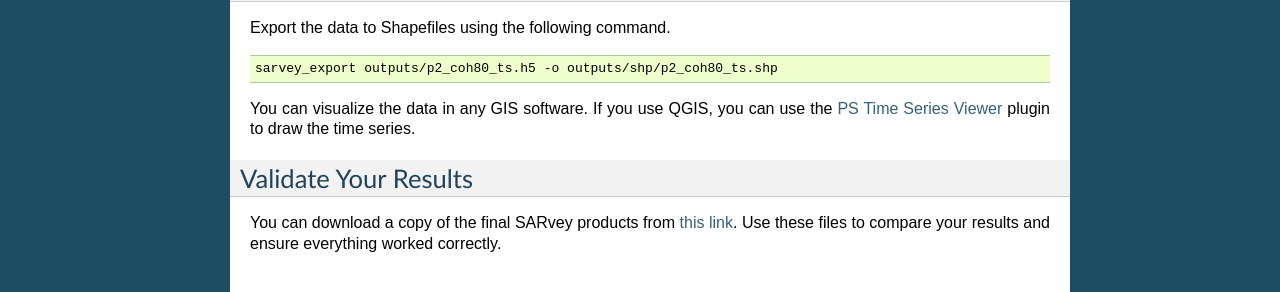
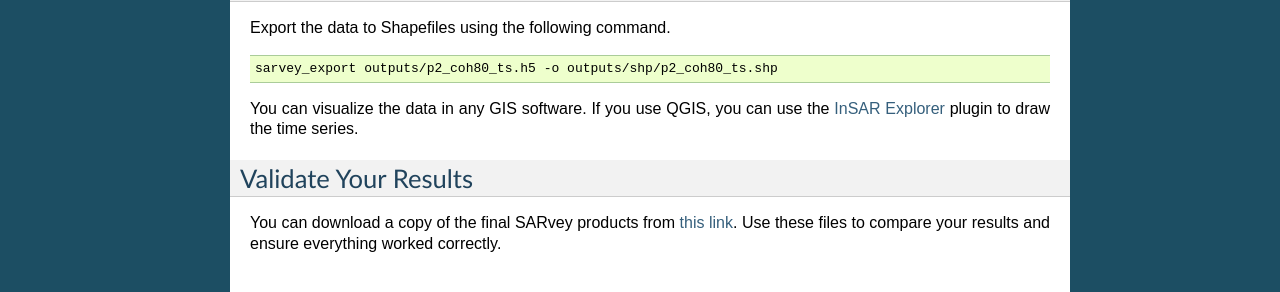
Before and after one commit to luhipi/sarvey, a Sphinx documentation site: the page built from docs/demo/demo_masjed_dam_fast_track.rst, in a window 1280 px wide. Shown: the part 1261-1553 px from the top of the page. Built offline with Sphinx 7.4.7, drawn with Linux system fonts in a browser that asks for light colours; pages that are not in the unit, such as notebooks, are missing from menus.

Commit message:
update documentation with insar-explorer.

```diff
--- a/README.rst
+++ b/README.rst
@@ -201,7 +201,7 @@
 .. _SNAP: https://step.esa.int/main/toolboxes/snap
 .. _Shapefiles: https://doc.arcgis.com/en/arcgis-online/reference/shapefiles.htm
 .. _QGIS: https://qgis.org/en/site/
-.. _`PS Time Series Viewer`: https://plugins.qgis.org/plugins/pstimeseries/
+.. _`InSAR Explorer`: https://luhipi.github.io/insar-explorer/
 .. _OSM: https://www.openstreetmap.org/
 .. _WSL: https://learn.microsoft.com/en-us/windows/wsl/
 .. _FERN.Lab: https://fernlab.gfz-potsdam.de/
--- a/docs/demo/demo_masjed_dam_detailed_guide.rst
+++ b/docs/demo/demo_masjed_dam_detailed_guide.rst
@@ -343,7 +343,7 @@ Export the data to Shapefiles using the following command:
 
     sarvey_export outputs/p2_coh70_ts.h5 -o outputs/shp/p2_coh70_ts.shp
 
-You can open the exported data in any GIS software. If you use QGIS, you can use the `PS Time Series Viewer <https://plugins.qgis.org/plugins/pstimeseries/>`_ plugin to draw the time series.
+You can open the exported data in any GIS software. If you use QGIS, you can use the `InSAR Explorer <https://luhipi.github.io/insar-explorer/>`_ plugin to draw the time series.
 
 
 Step 6: Validate Your Results
--- a/docs/demo/demo_masjed_dam_fast_track.rst
+++ b/docs/demo/demo_masjed_dam_fast_track.rst
@@ -81,7 +81,7 @@ Export the data to Shapefiles using the following command.
 
     sarvey_export outputs/p2_coh80_ts.h5 -o outputs/shp/p2_coh80_ts.shp
 
-You can visualize the data in any GIS software. If you use QGIS, you can use the `PS Time Series Viewer <https://plugins.qgis.org/plugins/pstimeseries/>`_ plugin to draw the time series.
+You can visualize the data in any GIS software. If you use QGIS, you can use the `InSAR Explorer <https://luhipi.github.io/insar-explorer/>`_ plugin to draw the time series.
 
 
 
```
